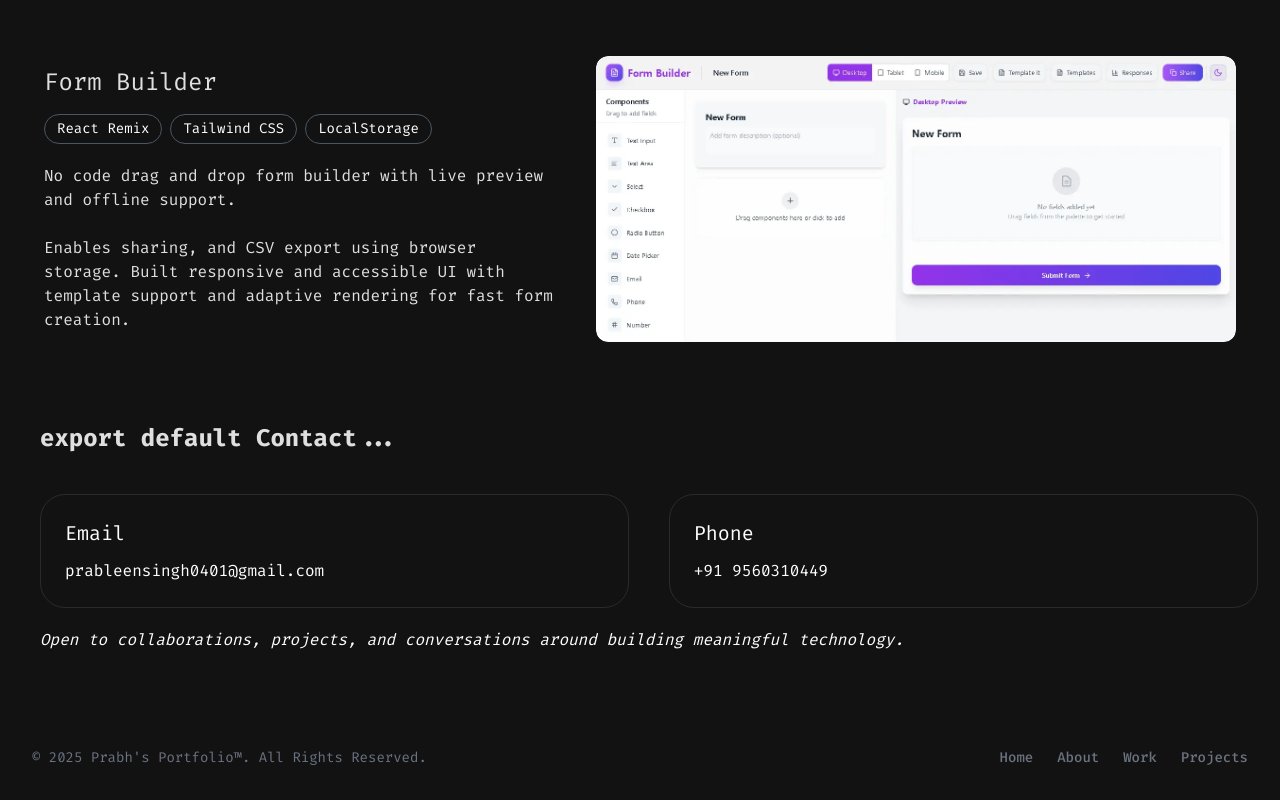
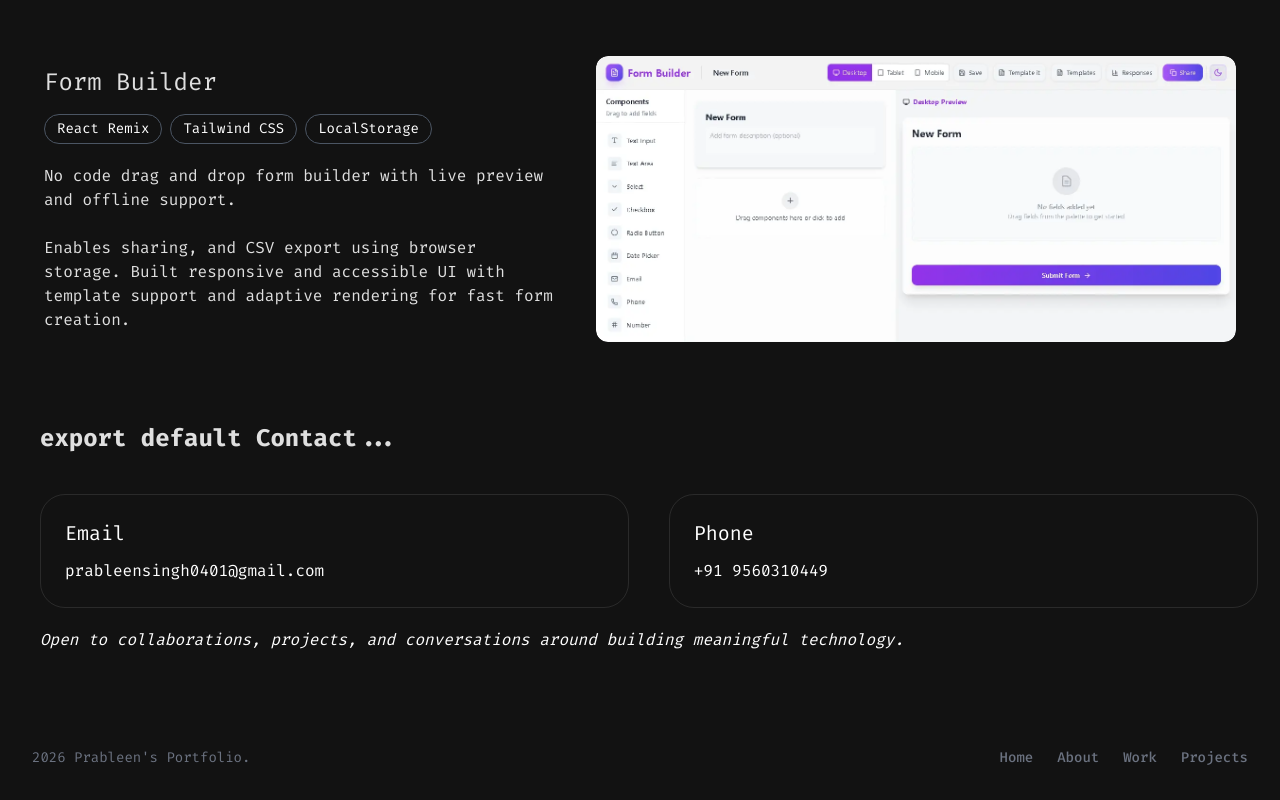
Before and after one commit to Prabhsingh0401/Portfolio-Prableen-Singh, a React (Vite) app: page / in a window 1280 px wide. Shown: the part 2384-3184 px from the top of the page. Built offline with nearby package versions, Linux system fonts and the light colour scheme.

Commit message:
Update Footer.jsx

```diff
--- a/src/components/Footer/Footer.jsx
+++ b/src/components/Footer/Footer.jsx
@@ -3,7 +3,7 @@ const Footer = () => {
         <div className="footer">
         <footer className="m-4 dark:bg-gray-800">
             <div className="w-full mx-auto max-w-screen-xl p-4 md:flex md:items-center md:justify-between">
-            <span className="text-sm text-gray-500 sm:text-center dark:text-gray-400">© 2025 <a href="#Home" className="hover:underline">Prabh's Portfolio™</a>. All Rights Reserved.
+            <span className="text-sm text-gray-500 sm:text-center dark:text-gray-400"> 2026 <a href="#Home" className="hover:underline">Prableen's Portfolio</a>.
             </span>
             <ul className="flex flex-wrap items-center mt-3 text-sm font-medium text-gray-500 dark:text-gray-400 sm:mt-0">
                 <li>
```
